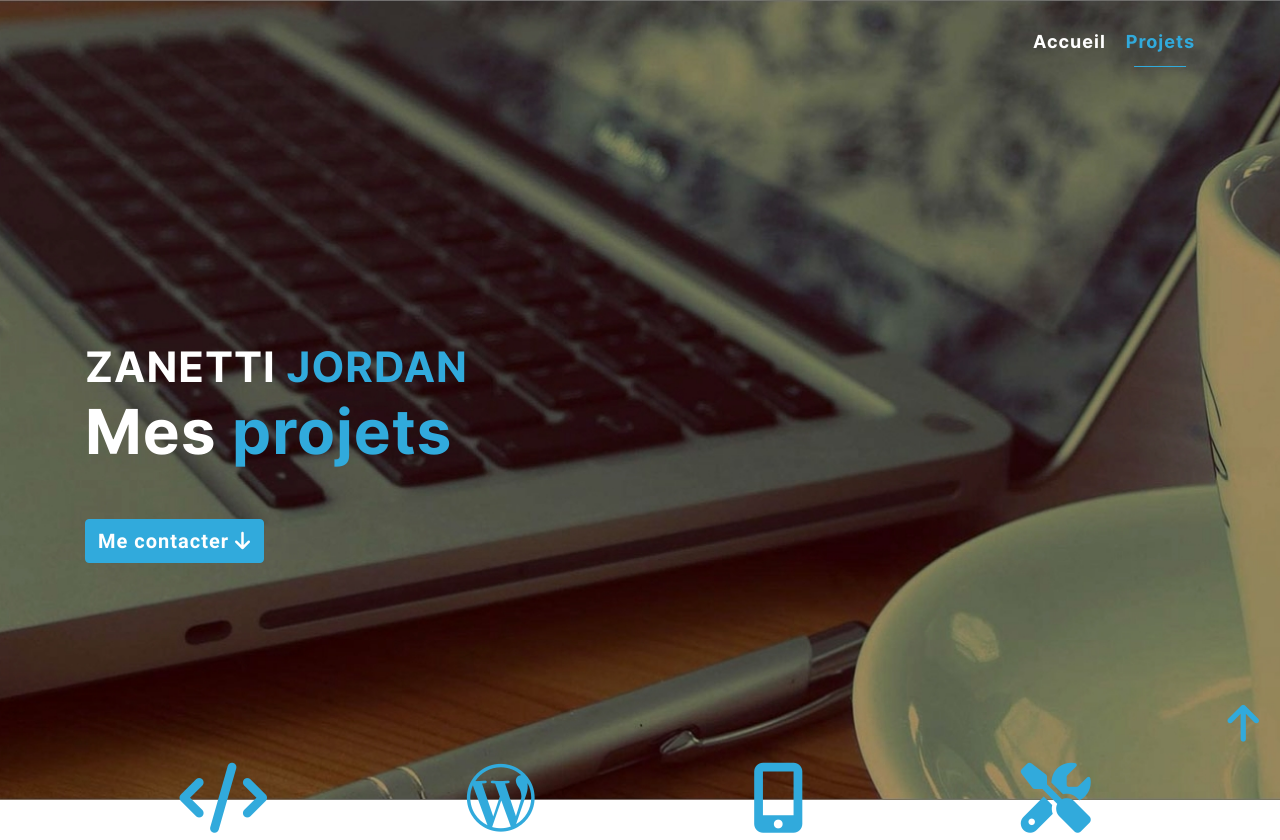
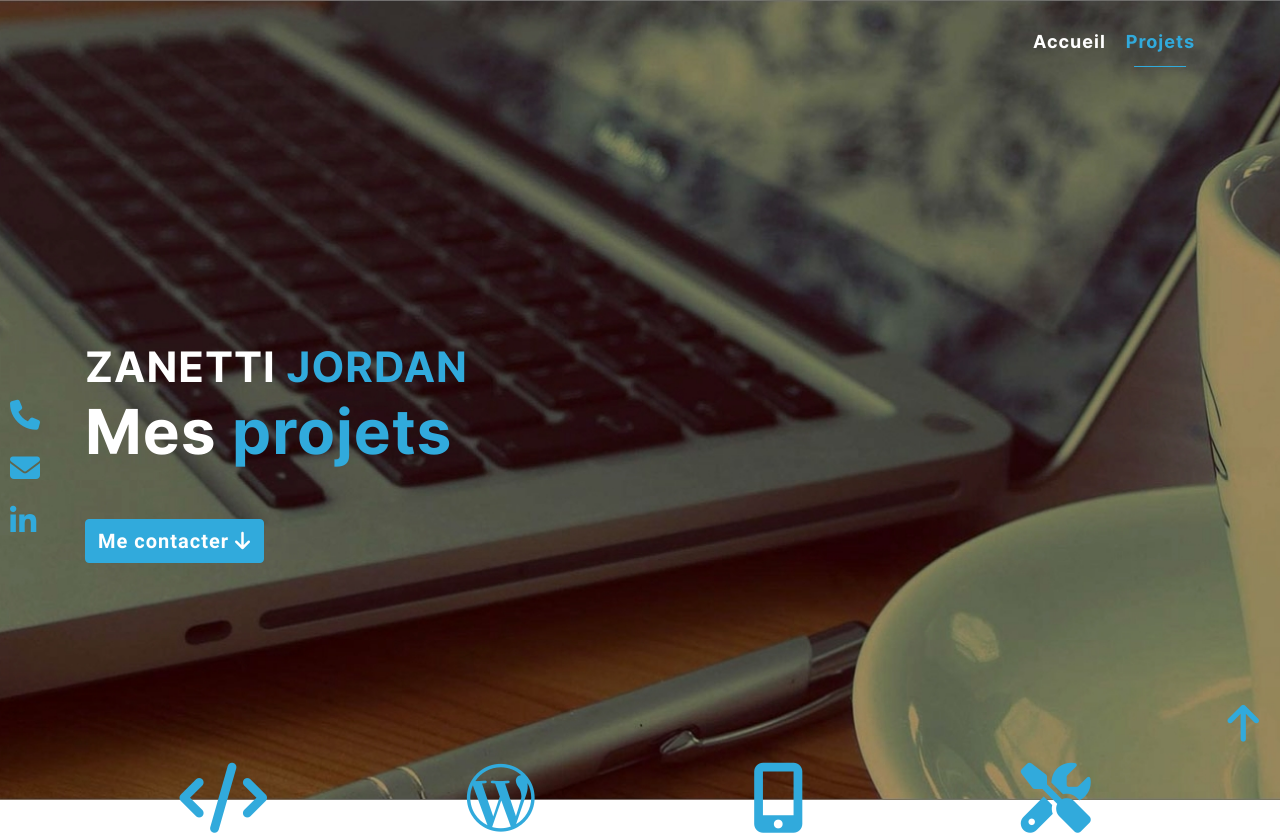
Before and after one commit to JordanZane/CV, a PHP site: page /projects.php in a window 1280 px wide. Shown: the top 840 px of the page. Run offline with PHP 8.4, Linux system fonts and the light colour scheme; some web fonts are replaced.

Commit message:
Ajout barre latéral contact page projets

```diff
--- a/index.php
+++ b/index.php
@@ -16,7 +16,7 @@
             <i class="fa-solid fa-arrow-up"></i>
         </a>
     </div>
-    <div class="reseau-soc-aside">
+    <div class="contact-aside">
         <a href="tel:0666179121">
             <i class="fa-solid fa-phone"></i>
         </a>
--- a/projects.php
+++ b/projects.php
@@ -7,6 +7,17 @@
         <header>
             <?php include 'layout/header.phtml'; ?>
         </header>
+        <div class="contact-aside">
+        <a href="tel:0666179121">
+            <i class="fa-solid fa-phone"></i>
+        </a>
+        <a href="mailto:jzanetti1@outlook.fr">
+            <i class="fa-solid fa-envelope"></i>
+        </a>
+        <a href="https://www.linkedin.com/in/jordan-zanetti-044ab2174/" target="_blank">
+            <i class="fa-brands fa-linkedin-in"></i>
+        </a>
+    </div>
         <div class="back-to-top">
             <a href="#top-page">
                 <i class="fa-solid fa-arrow-up"></i>
--- a/styles/_scss/pages/_home.scss
+++ b/styles/_scss/pages/_home.scss
@@ -1,4 +1,4 @@
-.reseau-soc-aside{
+.contact-aside{
     position: fixed;
     z-index: 30;
     left: 10px;
```
Also changed, not shown: styles/bsmain.css, 1 other file.
